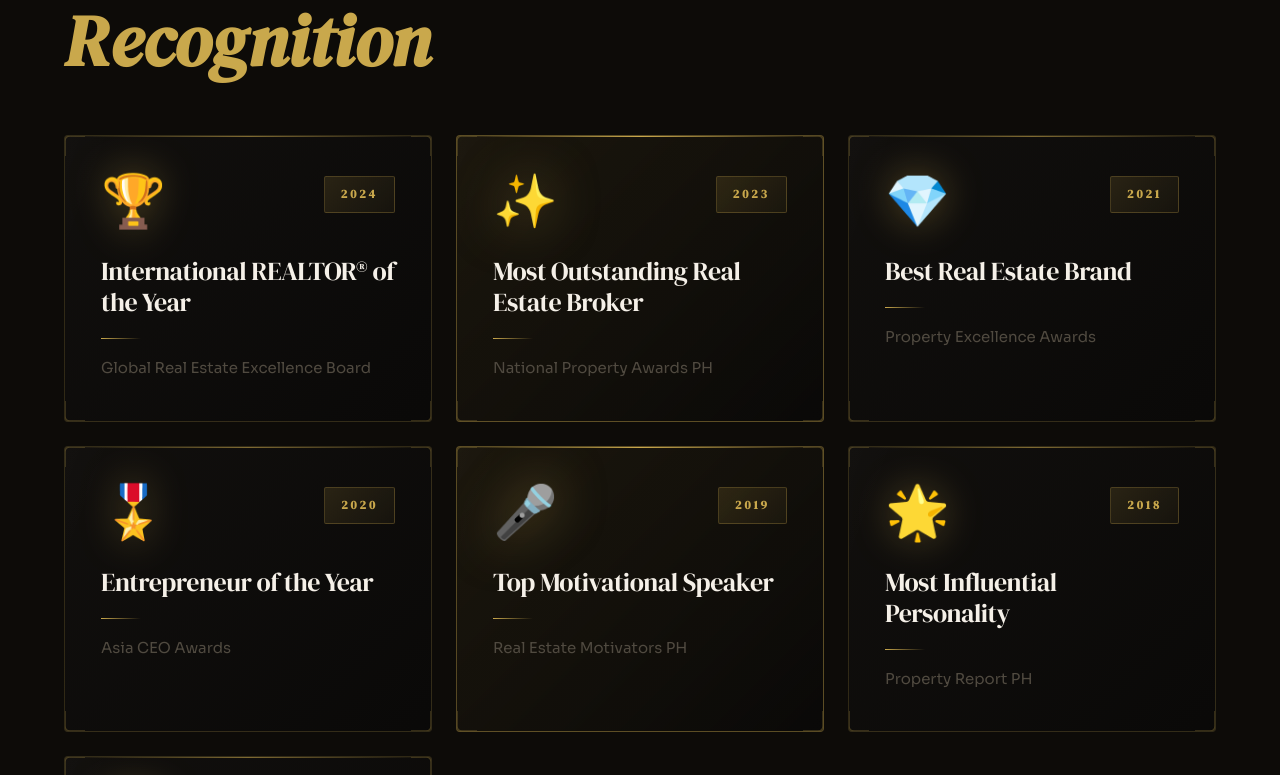
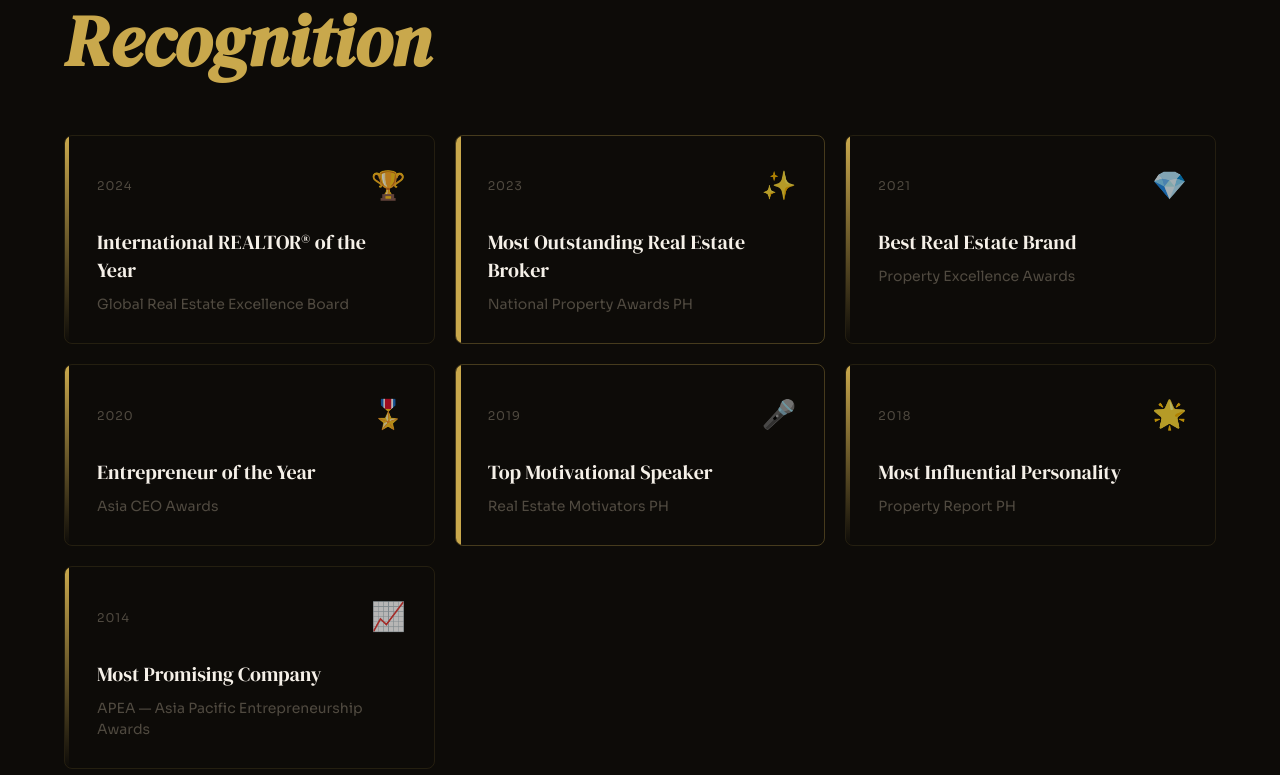
Before and after one commit to EdJaymarPilapil/AL-PORTFOLIO, a Next.js app: page / in a window 1280 px wide. Shown: the part 6980-7755 px from the top of the page. Built offline with nearby package versions, Linux system fonts and the light colour scheme; no server answers; the database is empty.

Commit message:
Fix some bugs

```diff
--- a/components/PortfolioClient.tsx
+++ b/components/PortfolioClient.tsx
@@ -485,15 +485,11 @@ export default function PortfolioClient({
             <div className="awards-wall">
                 {initialAwards?.map((award: any, index: number) => (
                     <div key={award.id || index} className={`award-tile ${index === 1 || index === 4 ? 'featured' : ''}`}>
-                        <div className="award-card-corner top-left"><svg viewBox="0 0 60 60"><path d="M0 20 L0 5 Q0 0 5 0 L20 0"/></svg></div>
-                        <div className="award-card-corner top-right"><svg viewBox="0 0 60 60"><path d="M0 20 L0 5 Q0 0 5 0 L20 0"/></svg></div>
-                        <div className="award-card-corner bottom-left"><svg viewBox="0 0 60 60"><path d="M0 20 L0 5 Q0 0 5 0 L20 0"/></svg></div>
-                        <div className="award-card-corner bottom-right"><svg viewBox="0 0 60 60"><path d="M0 20 L0 5 Q0 0 5 0 L20 0"/></svg></div>
-                        <div className="award-shine"></div>
+                        <div className="award-accent"></div>
                         <div className="award-tile-inner">
-                            <div className="award-top">
+                            <div className="award-header">
+                                <span className="award-year">{award.year}</span>
                                 <span className="award-icon">{award.icon}</span>
-                                <span className="award-year">{award.year}</span>
                             </div>
                             <h4>{award.title}</h4>
                             <p>{award.organization}</p>
--- a/style.css
+++ b/style.css
@@ -321,51 +321,39 @@ h2 em{font-style:italic;color:var(--gold)}
 .recognition-section{padding:clamp(60px,10vw,120px) 0;background:var(--bg2)}
 .recognition-inner{max-width:var(--content-max);margin:0 auto;padding:0 var(--side-pad)}
 .recognition-header{margin-bottom:56px}
-.awards-wall{display:grid;grid-template-columns:repeat(auto-fill,minmax(340px,1fr));gap:24px}
+.awards-wall{display:grid;grid-template-columns:repeat(auto-fill,minmax(340px,1fr));gap:20px}
 
-.award-tile{background:linear-gradient(135deg, rgba(18,16,14,0.95) 0%, rgba(10,9,8,0.98) 100%);border:1px solid rgba(201,168,76,0.2);border-radius:4px;padding:0;transition:all .6s cubic-bezier(0.16,1,0.3,1);position:relative;overflow:hidden}
-.award-tile::before{content:'';position:absolute;top:0;left:0;right:0;height:1px;background:linear-gradient(90deg, transparent, rgba(201,168,76,0.6), transparent)}
-.award-tile::after{content:'';position:absolute;top:0;left:0;width:100%;height:100%;background:radial-gradient(900px circle at var(--mouse-x, 50%) var(--mouse-y, 50%), rgba(201,168,76,0.1) 0%, transparent 50%);opacity:0;transition:opacity .6s ease;pointer-events:none}
-.award-tile:hover{transform:translateY(-12px);border-color:rgba(201,168,76,0.5);box-shadow:0 30px 60px rgba(0,0,0,0.6),0 0 100px rgba(201,168,76,0.08)}
-[data-theme="light"] .award-tile{background:linear-gradient(135deg, #FDFCFA 0%, #F5F2ED 100%);border-color:rgba(160,125,46,0.3)}
-[data-theme="light"] .award-tile::before{background:linear-gradient(90deg, transparent, rgba(160,125,46,0.8), transparent)}
-[data-theme="light"] .award-tile::after{background:radial-gradient(900px circle at var(--mouse-x, 50%) var(--mouse-y, 50%), rgba(160,125,46,0.15) 0%, transparent 50%)}
-[data-theme="light"] .award-tile:hover{box-shadow:0 30px 60px rgba(0,0,0,0.12),0 0 100px rgba(160,125,46,0.1)}
-[data-theme="light"] .award-card-corner path{stroke:rgba(160,125,46,0.4)}
-[data-theme="light"] .award-tile:hover .award-card-corner path{stroke:rgba(160,125,46,0.8)}
+.award-tile{background:var(--bg1);border:1px solid var(--border);border-radius:8px;padding:0;transition:all .4s ease;position:relative;overflow:hidden}
+.award-tile:hover{transform:translateY(-8px);border-color:var(--gold);box-shadow:0 25px 50px rgba(0,0,0,0.4),0 0 0 1px var(--gold), 0 0 30px rgba(201,168,76,0.15)}
+.award-tile:hover .award-accent{width:8px;background:var(--gold)}
+.award-tile:hover .award-icon{opacity:1;transform:scale(1.2)}
+.award-tile:hover h4{color:var(--gold)}
+[data-theme="light"] .award-tile{background:#FDFCFA;border-color:rgba(160,125,46,0.2)}
+[data-theme="light"] .award-tile:hover{border-color:rgba(160,125,46,0.5);box-shadow:0 20px 40px rgba(0,0,0,0.1)}
 [data-theme="light"] .award-tile h4{color:#1A1612}
 [data-theme="light"] .award-tile p{color:#5A534A}
-[data-theme="light"] .award-tile .award-icon{filter:drop-shadow(0 0 15px rgba(160,125,46,0.3))}
 
-.award-tile-inner{position:relative;z-index:1;padding:40px 36px;display:flex;flex-direction:column;height:100%;box-sizing:border-box}
+.award-accent{position:absolute;top:0;left:0;width:4px;height:100%;background:linear-gradient(180deg, var(--gold), transparent);transition:width .3s ease, background .3s ease}
+.award-tile:hover .award-accent{width:6px}
+[data-theme="light"] .award-accent{background:linear-gradient(180deg, #A07828, transparent)}
 
-.award-card-corner{position:absolute;width:60px;height:60px;pointer-events:none}
-.award-card-corner svg{width:100%;height:100%}
-.award-card-corner.top-left{top:0;left:0}
-.award-card-corner.top-right{top:0;right:0;transform:rotate(90deg)}
-.award-card-corner.bottom-left{bottom:0;left:0;transform:rotate(-90deg)}
-.award-card-corner.bottom-right{bottom:0;right:0;transform:rotate(180deg)}
-.award-card-corner path{stroke:rgba(201,168,76,0.3);stroke-width:1.5;fill:none;transition:stroke .4s ease}
-.award-tile:hover .award-card-corner path{stroke:rgba(201,168,76,0.7)}
+.award-tile-inner{position:relative;z-index:1;padding:28px 28px 28px 32px}
 
-.award-shine{position:absolute;top:0;left:-100%;width:100%;height:100%;background:linear-gradient(90deg, transparent, rgba(255,255,255,0.03), transparent);transform:skewX(-20deg);transition:left .8s ease;pointer-events:none}
-.award-tile:hover .award-shine{left:100%}
+.award-header{display:flex;align-items:center;justify-content:space-between;margin-bottom:20px}
+.award-icon{font-size:28px;opacity:0.7;transition:all .3s ease}
+.award-tile h4{font-family:var(--serif);font-size:20px;font-weight:500;color:var(--white);line-height:1.4;margin:0 0 10px 0;transition:color .3s ease}
+.award-tile:hover .award-icon{opacity:1;transform:scale(1.15)}
+[data-theme="light"] .award-icon{opacity:0.6}
 
-.award-tile .award-top{display:flex;align-items:flex-start;justify-content:space-between;margin-bottom:28px}
-.award-icon{font-size:52px;line-height:1;filter:drop-shadow(0 0 20px rgba(201,168,76,0.4));transition:all .5s cubic-bezier(0.16,1,0.3,1)}
-.award-tile:hover .award-icon{transform:scale(1.1) rotate(-5deg);filter:drop-shadow(0 0 30px rgba(201,168,76,0.6))}
-.award-year{font-family:var(--serif);font-size:12px;font-weight:600;color:var(--gold);letter-spacing:3px;padding:8px 16px;background:linear-gradient(135deg, rgba(201,168,76,0.15), rgba(201,168,76,0.05));border:1px solid rgba(201,168,76,0.25);border-radius:2px}
-[data-theme="light"] .award-year{background:linear-gradient(135deg, rgba(160,125,46,0.2), rgba(160,125,46,0.08));border-color:rgba(160,125,46,0.35);color:#8B6914}
+.award-year{font-family:var(--mono);font-size:12px;color:var(--dim);letter-spacing:1px}
+[data-theme="light"] .award-year{color:#8A8075}
 
-.award-tile h4{font-family:var(--serif);font-size:26px;font-weight:400;color:var(--white);line-height:1.2;margin:0 0 16px 0;letter-spacing:-0.5px}
-.award-tile h4::after{content:'';display:block;width:40px;height:1px;background:linear-gradient(90deg, var(--gold), transparent);margin-top:20px}
-.award-tile p{font-size:15px;color:var(--dim);margin:0;line-height:1.7;font-weight:400}
+.award-tile h4{font-family:var(--serif);font-size:20px;font-weight:500;color:var(--white);line-height:1.4;margin:0 0 10px 0}
+.award-tile p{font-size:14px;color:var(--dim);margin:0;line-height:1.5}
 
-.award-tile.featured{border-color:rgba(201,168,76,0.4);background:linear-gradient(135deg, rgba(201,168,76,0.08) 0%, rgba(10,9,8,0.98) 100%)}
-.award-tile.featured::before{background:linear-gradient(90deg, transparent, var(--gold), transparent)}
-.award-tile.featured .award-icon{filter:drop-shadow(0 0 25px rgba(201,168,76,0.5))}
-[data-theme="light"] .award-tile.featured{background:linear-gradient(135deg, rgba(201,168,76,0.12) 0%, #F5F2ED 100%)}
-[data-theme="light"] .award-tile.featured .award-icon{filter:drop-shadow(0 0 25px rgba(160,125,46,0.4))}
+.award-tile.featured{border-color:rgba(201,168,76,0.3)}
+.award-tile.featured .award-accent{width:5px;background:linear-gradient(180deg, var(--gold), var(--gold))}
+[data-theme="light"] .award-tile.featured{border-color:rgba(160,125,46,0.35)}
 
 .award-badge{position:absolute;top:20px;right:20px;padding:4px 10px;background:var(--gold);color:var(--bg);font-size:9px;font-weight:800;letter-spacing:1.5px;text-transform:uppercase;border-radius:2px}
 
```
